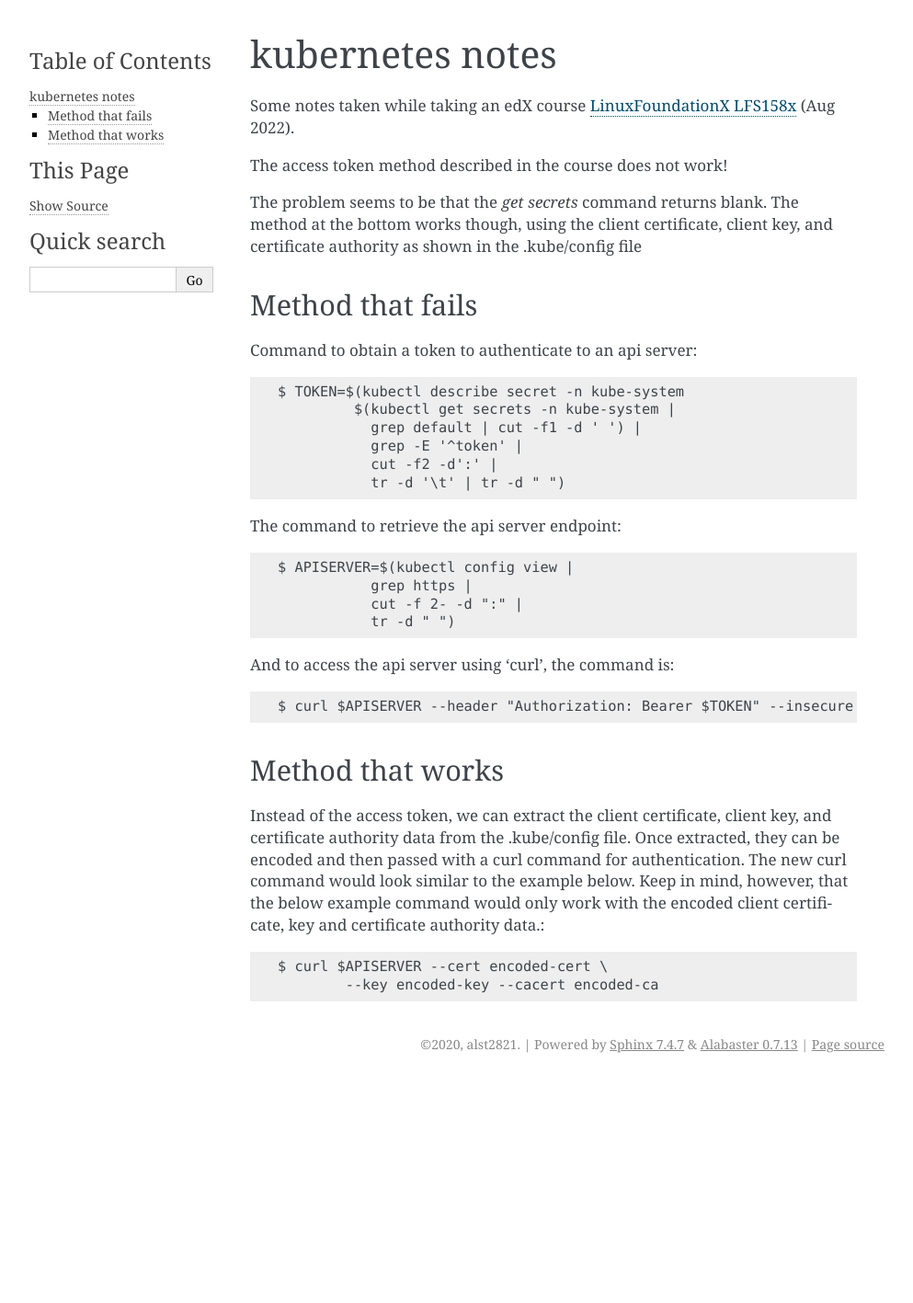
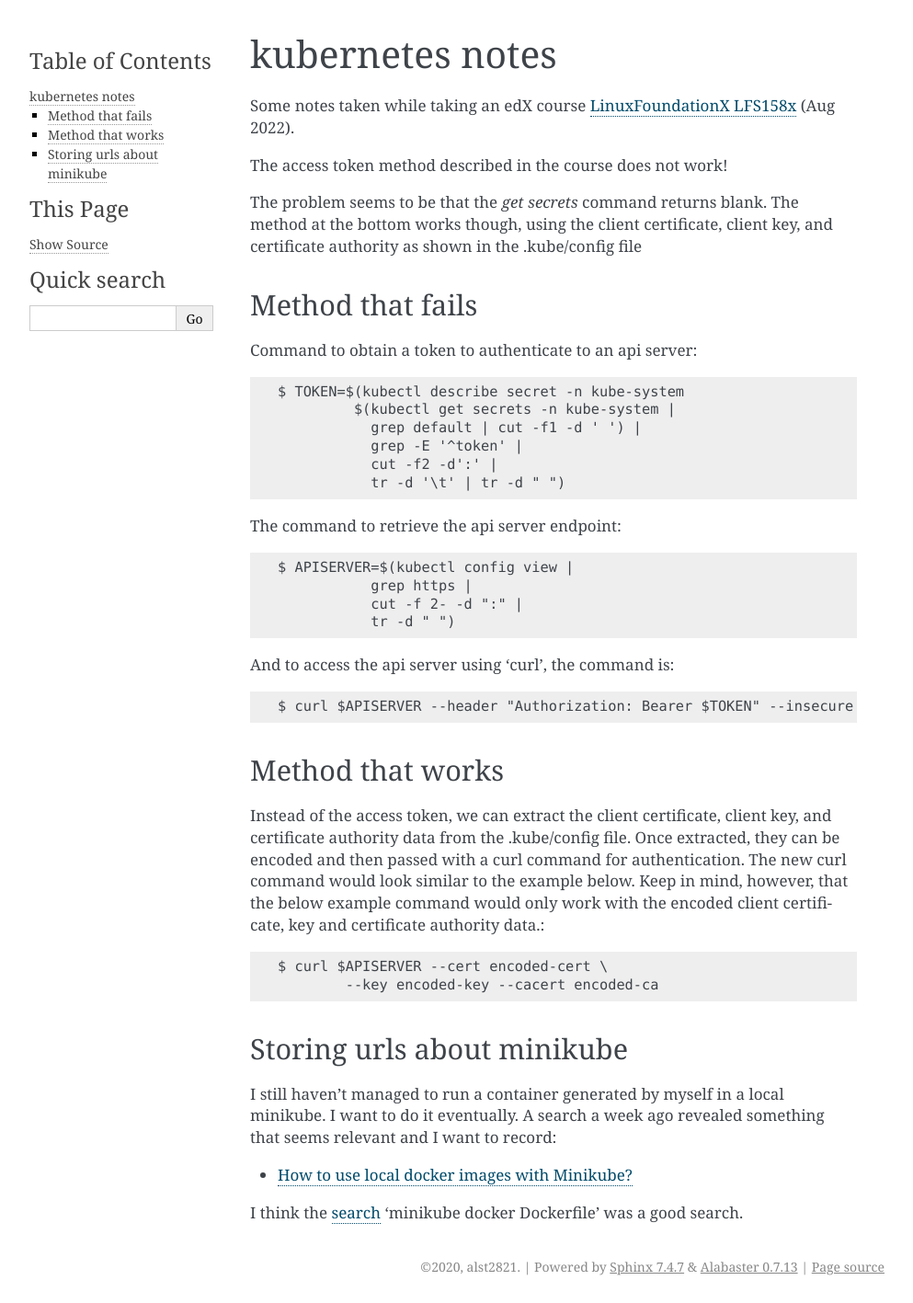
Before and after one commit to alst2821/puffer-fish, a Sphinx documentation site: the page built from doc/kubernetes.rst, in a window 1280 px wide. Shown: the whole page at 92% size, without its empty margins (148-1141 px from the left). Built offline with Sphinx 7.4.7, drawn with Linux system fonts in a browser that asks for light colours; pages that are not in the unit, such as notebooks, are missing from menus; before the commit the page ends 1175 px from its top, so only the background shows below that.

Commit message:
minikube things

```diff
--- a/doc/kubernetes.rst
+++ b/doc/kubernetes.rst
@@ -46,3 +46,15 @@ certificate authority data.::
 
   $ curl $APISERVER --cert encoded-cert \
           --key encoded-key --cacert encoded-ca
+
+
+Storing urls about minikube
+---------------------------
+
+I still haven't managed to run a container generated by myself in a local minikube.
+I want to do it eventually.
+A search a week ago revealed something that seems relevant and I want to record:
+
+* `How to use local docker images with Minikube? <https://stackoverflow.com/questions/42564058/how-to-use-local-docker-images-with-minikube>`_
+
+I think the `search <https://duckduckgo.com/?t=ffab&q=minikube+docker+Dockerfile&ia=web>`_ 'minikube docker Dockerfile' was a good search.
```
Also changed, not shown: doc/minikube.rst (added, +9 -0 lines).
